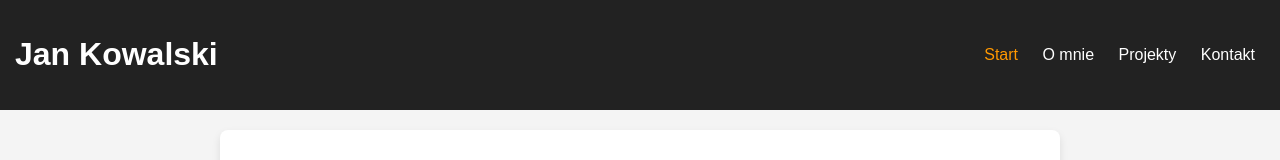
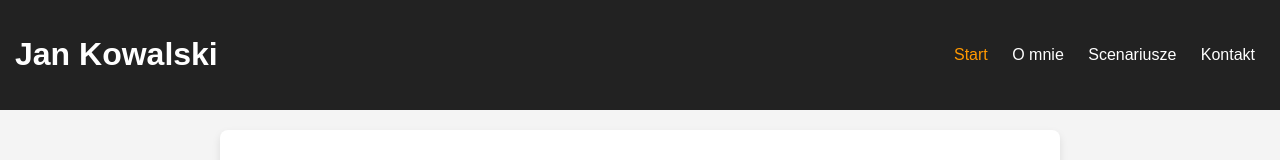
Before and after one commit to Gerdek7/12521, a plain HTML site: page index.html in a window 1280 px wide. Shown: the top 160 px of the page. Drawn offline with Linux system fonts and the light colour scheme.

Commit message:
Update index.html

```diff
--- a/index.html
+++ b/index.html
@@ -12,7 +12,7 @@
         <nav>
             <a href="index.html" class="active">Start</a>
             <a href="o_mnie.html">O mnie</a>
-            <a href="projekty.html">Projekty</a>
+            <a href="projekty.html">Scenariusze</a>
             <a href="kontakt.html">Kontakt</a>
         </nav>
     </header>
```
